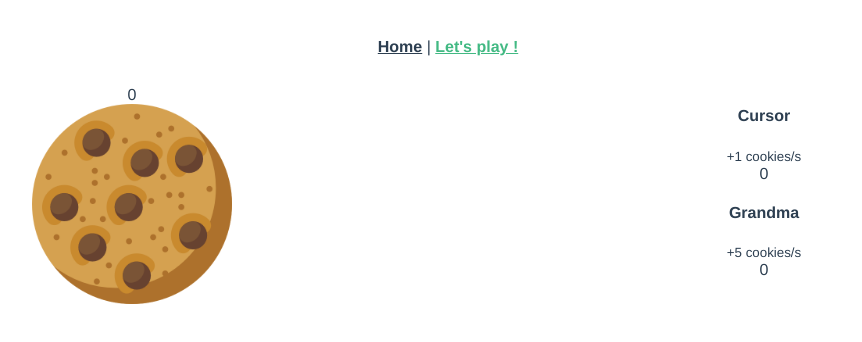
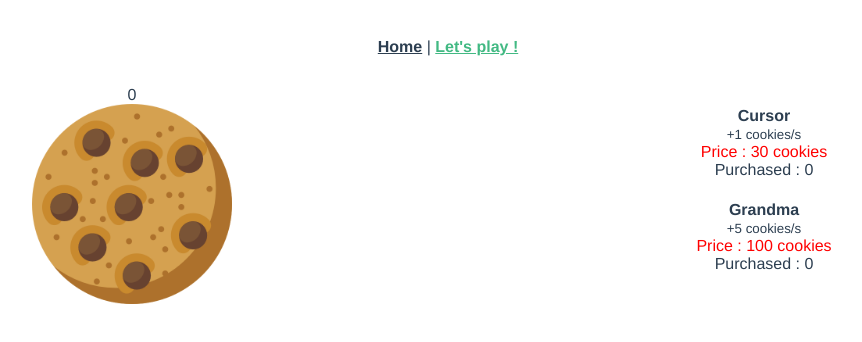
Before and after one commit to arthurleroux/cookie-clicker-leroux, a Vue app: page /#/game in a window 1280 px wide. Shown: the top 342 px of the page, without its empty margins (192-1054 px from the left). Built offline with nearby package versions, Linux system fonts and the light colour scheme.

Commit message:
Achat de produits dans le shop

```diff
--- a/src/assets/js/products.js
+++ b/src/assets/js/products.js
@@ -3,14 +3,14 @@ const products = [
         id: 1,
         name: 'Cursor',
         price: 30,
-        cookiePerSeconds: 1,
+        cookiePerSecond: 1,
         purchased: 0
     },
     {
         id: 2,
         name: 'Grandma',
         price: 100,
-        cookiePerSeconds: 5,
+        cookiePerSecond: 5,
         purchased: 0
     }
 ]
--- a/src/components/Shop.vue
+++ b/src/components/Shop.vue
@@ -1,11 +1,14 @@
 <template>
-    <div class="store" >
+    <div class="store" @click="buy">
         <div class="desc">
             <h4>{{ product.name }}</h4>
-            <small>+{{ product.cookiePerSeconds.toLocaleString('fr-FR', { maximumFractionDigits: 2 }) }} cookies/s</small>
+            <small>+{{ product.cookiePerSecond }} cookies/s</small>
+            <div class="price">
+                <div :class="{'text-green': canBuy === true, 'text-red': canBuy === false }">Price : {{ product.price }} cookies</div>
+            </div>
         </div>
         <div class="count" ref="count">
-            <span>{{ product.purchased }}</span>
+            <span>Purchased : {{ product.purchased }}</span>
         </div>
     </div>
 </template>
@@ -14,6 +17,34 @@
     import Vuex from 'vuex'
 
     export default {
-        props: ['product']
+        props: ['product'],
+        computed: {
+            totalCookies: function () {
+                return this.$store.state.cookies
+            },
+            canBuy: function () {
+                return this.totalCookies >= this.product.price
+            }
+        },
+        methods: {
+            buy () {
+                if (this.canBuy) {
+                    this.$store.commit('BUY_PRODUCT', { productId: this.product.id})
+                }
+            }
+        }
     }
 </script>
+
+<style>
+    h4 {
+        margin-bottom: 0;
+    }
+    .text-green {
+        color: green;
+    }
+
+    .text-red {
+        color: red;
+    }
+</style>
--- a/src/store.js
+++ b/src/store.js
@@ -11,6 +11,17 @@ export default new Vuex.Store({
         products: products
     },
     mutations: {
+        BUY_PRODUCT (state, { productId }) {
+            state.products = state.products.map(product => {
+                if (product.id === productId) {
+                    product.purchased++
+                    state.cookies -= product.price
+                    product.price = 1.22 * product.price
+                }
+
+                return product
+            })
+        },
         CLICK_COOKIE (state) {
             state.cookies++
         },
```
